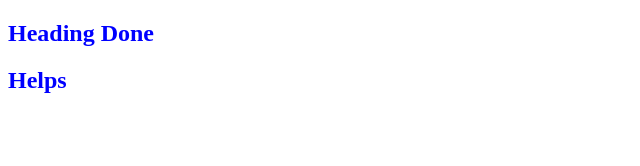
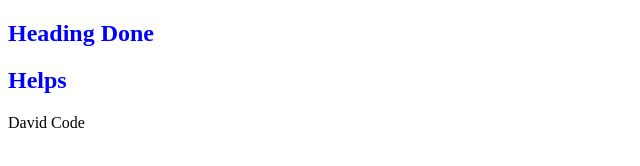
Before and after one commit to thomasabol608/mygit, a plain HTML site: page index.html in a window 1280 px wide. Shown: the full height of the page, 0-640 px from the left. Drawn offline with Linux system fonts and the light colour scheme.

Commit message:
My first push

```diff
--- a/index.html
+++ b/index.html
@@ -10,6 +10,7 @@
 <body>
     <h2>Heading Done</h2>
     <h2>Helps</h2>
+    <p>David  Code</p>
 
 </body>
 </html>
```
